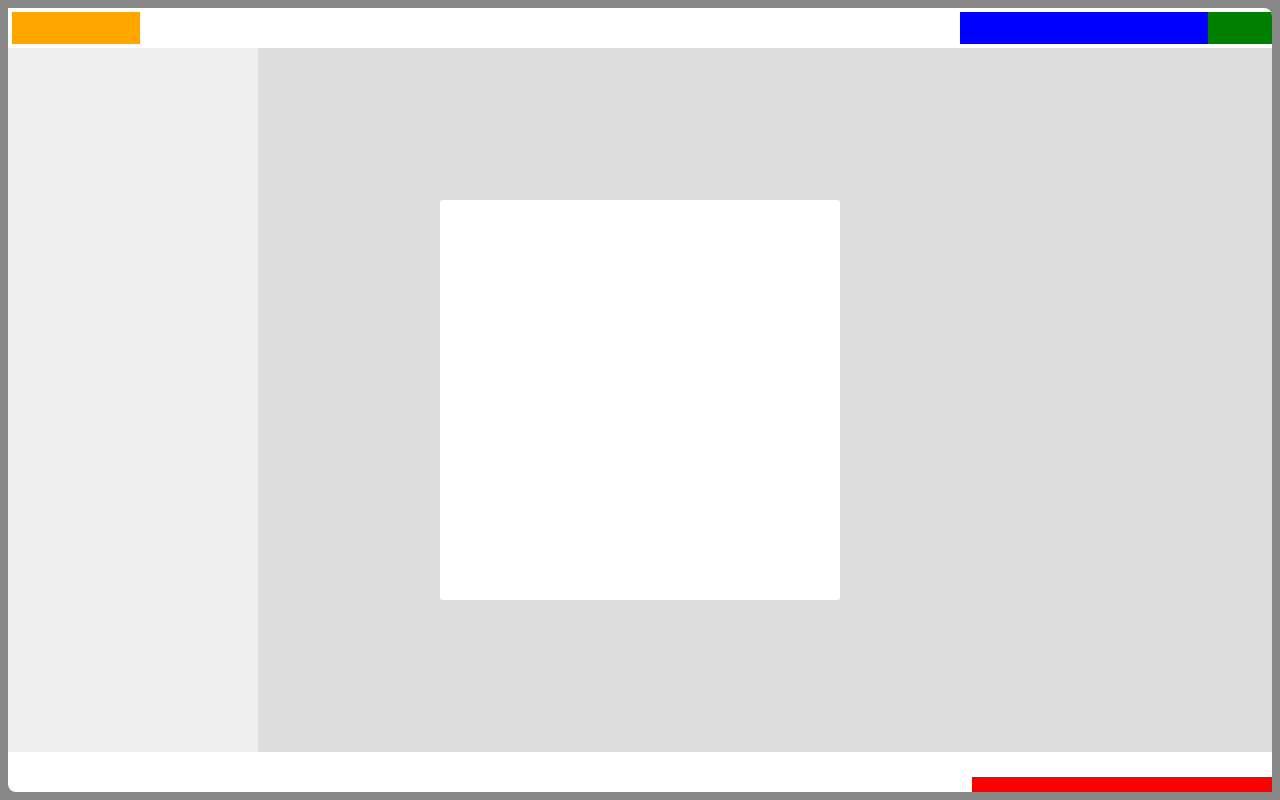
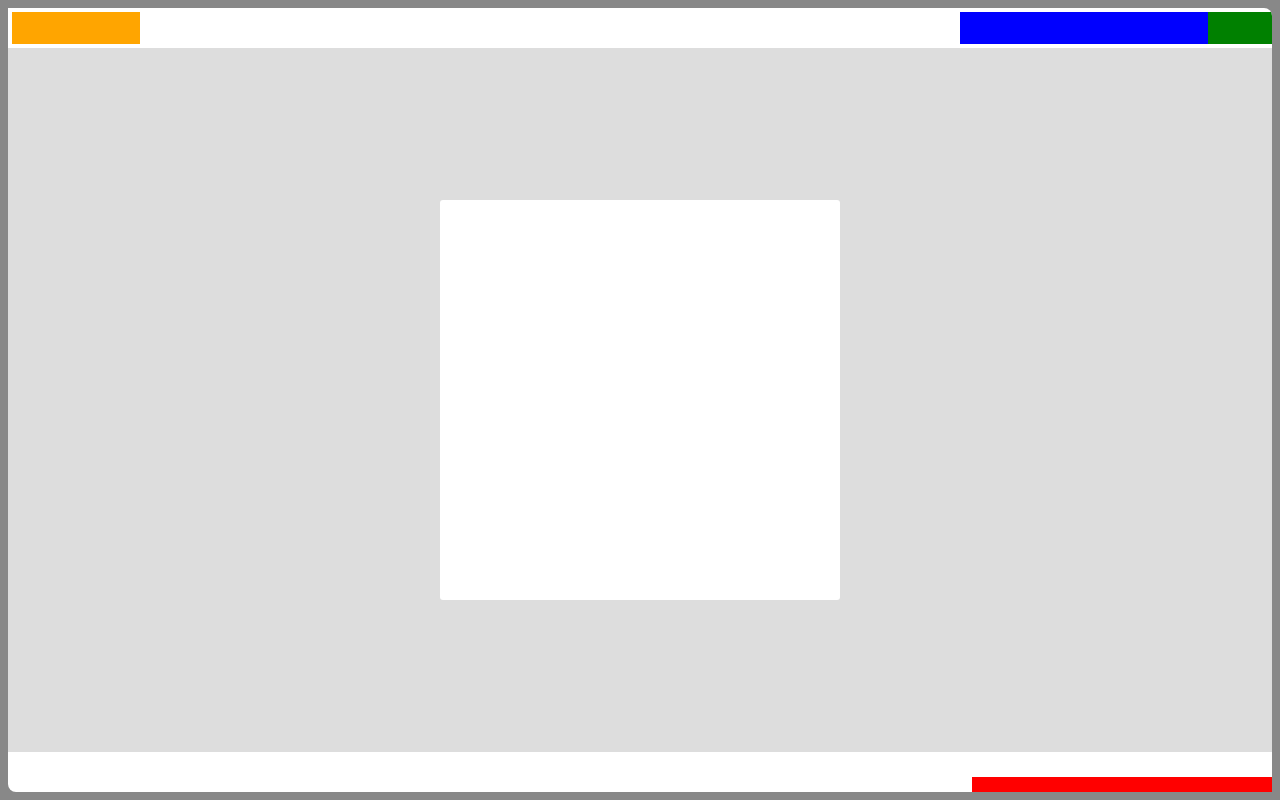
Before and after one commit to travisLilleberg/SPA_BostonPHP, a plain HTML site: page chapters/3/spa/layout.html in a window 1280 px wide. Drawn offline with Linux system fonts and the light colour scheme.

Commit message:
Testing spa-x-close

```diff
--- a/chapters/3/spa/layout.html
+++ b/chapters/3/spa/layout.html
@@ -52,7 +52,8 @@
     .spa-shell-main-content,
     .spa-shell-main-nav {
       top    : 0;
-      bottom : 0; }
+      bottom : 0;
+    }
 
     .spa-shell-main-nav {
       width      : 250px;
@@ -60,7 +61,8 @@
     }
 
     .spa-x-closed .spa-shell-main-nav {
-      width : 0; }
+      width : 0;
+    }
 
     .spa-shell-main-content {
       left       : 250px;
@@ -69,7 +71,8 @@
     }
 
     .spa-x-closed .spa-shell-main-content {
-      left : 0; }
+      left : 0;
+    }
 
     .spa-shell-foot {
       bottom : 0;
@@ -107,7 +110,7 @@
       <div class="spa-shell-head-acct"></div>
       <div class="spa-shell-head-search"></div>
     </div>
-    <div class="spa-shell-main">
+    <div class="spa-shell-main spa-x-closed">
       <div class="spa-shell-main-nav"></div>
       <div class="spa-shell-main-content"></div>
     </div>
```
